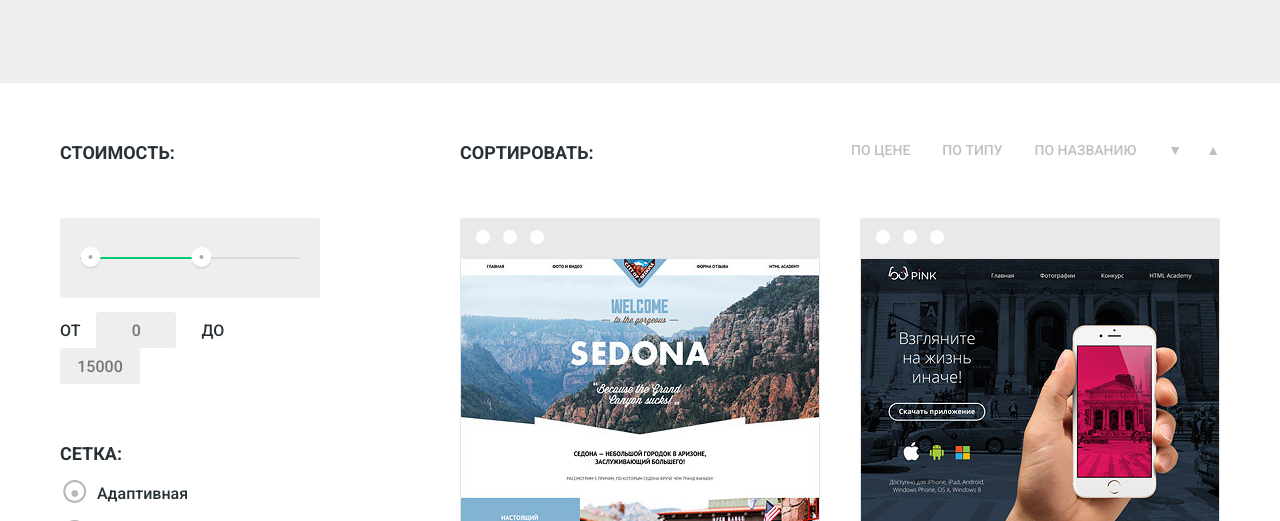
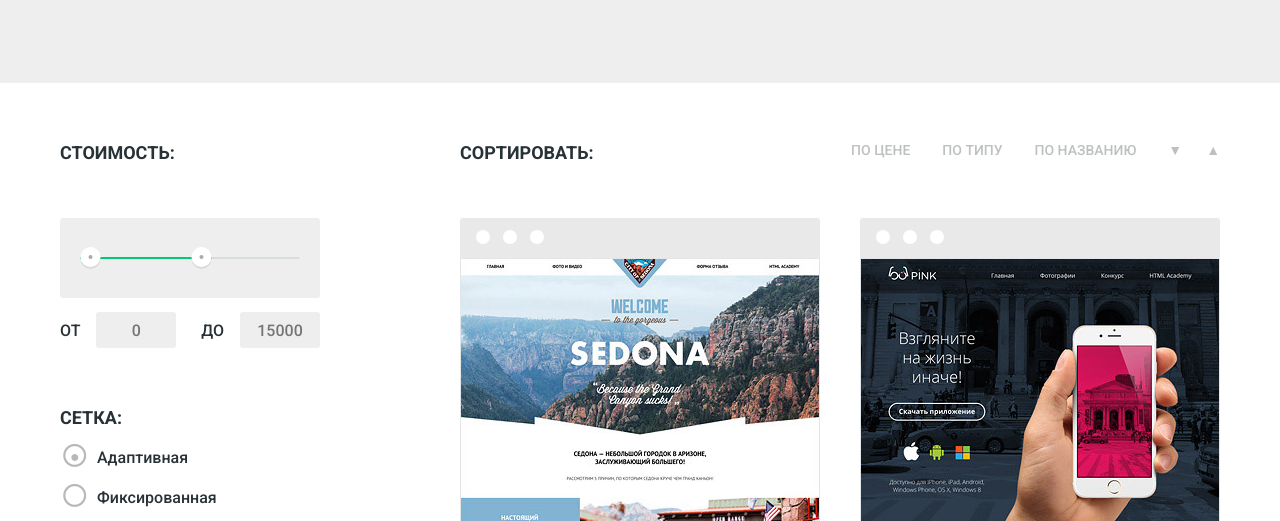
Before and after one commit to Pixel-Man/NERDS_DESIGN_STUDIO, a plain HTML site: page catalog.html in a window 1280 px wide. Shown: the part 273-794 px from the top of the page. Drawn offline with Linux system fonts and the light colour scheme.

Commit message:
Final edition

```diff
--- a/catalog.html
+++ b/catalog.html
@@ -47,10 +47,14 @@
             </div>
           </div>
           <div class="range-value">
-            <label class="value-title" for="value-to">От</label>
-            <input class="value-number" type="text" name="value-to" id="value-to" placeholder="0">
-            <label class="value-title" for="value-from">До</label>
-            <input class="value-number" type="text" name="value-from" id="value-from" placeholder="15000">
+            <div class="range-column">
+              <label class="value-title" for="value-to">От</label>
+              <input class="value-number" type="text" name="value-to" id="value-to" placeholder="0">
+            </div>
+            <div class="range-column">
+              <label class="value-title" for="value-from">До</label>
+              <input class="value-number" type="text" name="value-from" id="value-from" placeholder="15000">
+            </div>
           </div>
         </section>
         <section class="form-filter">
--- a/css/style.css
+++ b/css/style.css
@@ -787,6 +787,16 @@ body {
   right: 40%;
 }
 
+.catalog .range-value {
+  display: -webkit-box;
+  display: -ms-flexbox;
+  display: flex;
+  justify-content: space-between;
+
+  -webkit-box-pack: justify;
+  -ms-flex-pack: justify;
+}
+
 .catalog .value-title {
   margin-right: 12px;
   font-size: 16px;
@@ -804,10 +814,6 @@ body {
   background-color: #eeeeee;
   border: none;
   border-radius: 3px;
-}
-
-.catalog .value-number:not(:last-of-type) {
-  margin-right: 21px;
 }
 
 .catalog .filter-grid {
```
